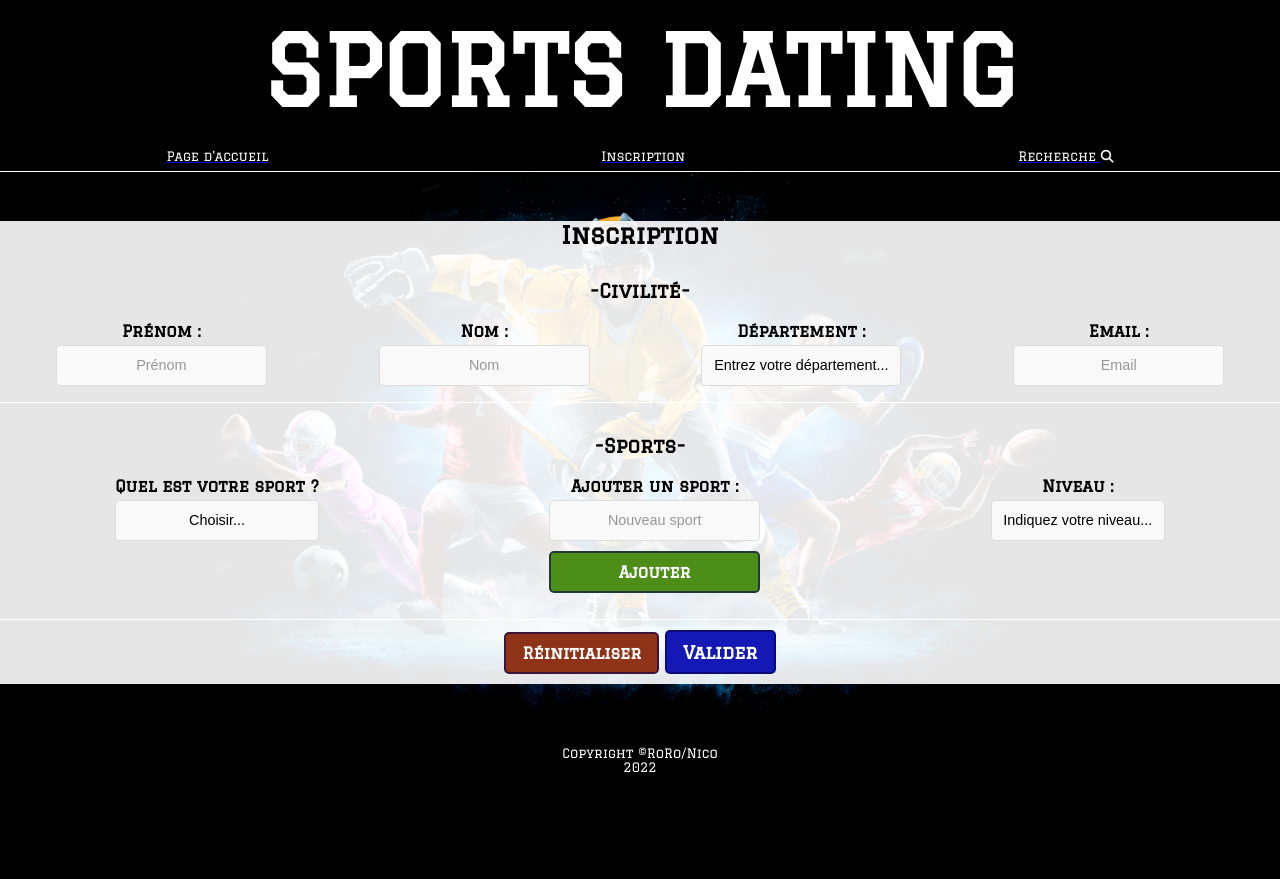
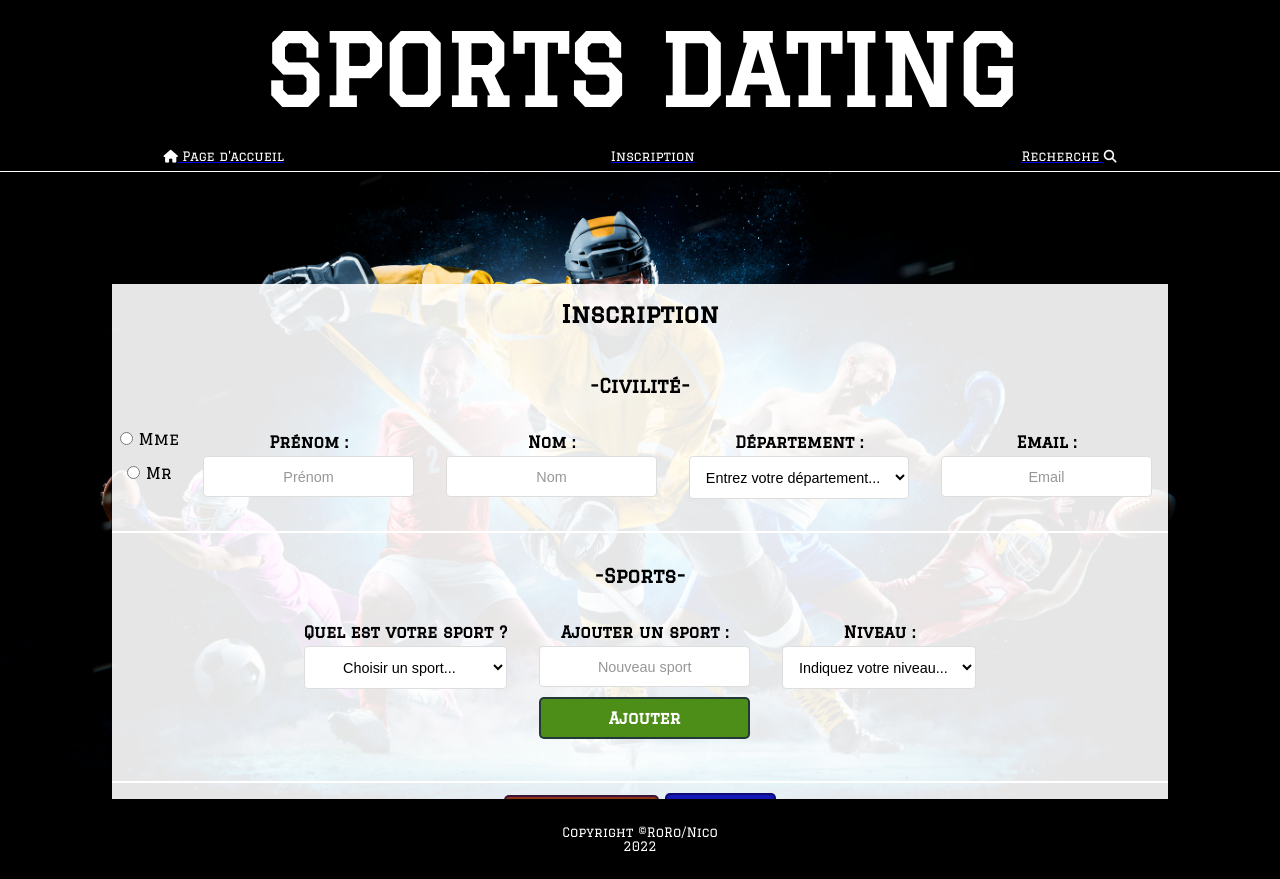
Before and after one commit to poloskanini/sportsdating, a PHP site: page /inscription.php in a window 1280 px wide. Before the commit the page ends 772 px from the top, so only its background shows below. Run offline with PHP 8.4, Linux system fonts and the light colour scheme; some libraries are stand-ins or nearby versions.

Commit message:
A little bit of painting ...-3

```diff
--- a/css/style.css
+++ b/css/style.css
@@ -15,7 +15,9 @@ body, html {
 
 body {
   text-align: center;
+  min-height: 100%;
   background-color: #000;
+  position: relative;
 }
 
 header,
@@ -33,6 +35,20 @@ footer {
       -ms-flex-align: center;
           align-items: center;
   padding: 1rem;
+}
+
+footer {
+  position: absolute;
+  bottom: 0;
+  width: 100%;
+  display: -webkit-box;
+  display: -ms-flexbox;
+  display: flex;
+  -webkit-box-orient: vertical;
+  -webkit-box-direction: normal;
+      -ms-flex-direction: column;
+          flex-direction: column;
+  font-size: .8rem;
 }
 
 header {
@@ -54,37 +70,30 @@ nav {
   background-color: #000;
 }
 
-.page-title {
+.nav-item {
   color: #FFF;
   margin: .6em 0;
-  font-size: clamp(0.8rem, 0.7vw, 2.6rem);
+  font-size: clamp(0.8rem, 0.7vw, 2rem);
 }
 
 .page-title-active {
   font-size: clamp(1.5rem, 0.7vw, 2.6rem);
+  padding: 1rem;
 }
 
-footer {
-  position: absolute;
-  bottom: 0;
-  width: 100%;
-  display: -webkit-box;
-  display: -ms-flexbox;
-  display: flex;
-  -webkit-box-orient: vertical;
-  -webkit-box-direction: normal;
-      -ms-flex-direction: column;
-          flex-direction: column;
-  font-size: .8rem;
-}
-
-.login-container {
-  min-height: 70%;
+.container {
+  min-height: 100%;
   position: relative;
   background-image: url(../assets/132330196_m.jpg);
   background-size: contain;
   background-position: bottom;
   background-repeat: no-repeat;
+}
+
+.login-form,
+.inscription-wrapper {
+  -webkit-box-shadow: 0 1px 1px black, 0 2px 2px black;
+  box-shadow: 0 1px 1px black, 0 2px 2px black;
 }
 
 .login-form {
@@ -126,9 +135,7 @@ footer {
 }
 
 .form-input {
-  -webkit-appearance: none;
   width: 100%;
-  max-width: 425px;
   min-height: calc(0.9em + (0.8em *2)+ 0.6em);
   padding: 0.8em;
   font-size: 0.9em;
@@ -136,7 +143,7 @@ footer {
   outline: none;
   border: 1px solid #ddd;
   border-radius: 4px;
-  background-color: #f9f9f9;
+  background-color: #FFF;
   -webkit-transition: background-color 0.25s, border-color 0.25s, color 0.25s;
   transition: background-color 0.25s, border-color 0.25s, color 0.25s;
 }
@@ -189,10 +196,31 @@ footer {
   display: -ms-flexbox;
   display: flex;
   width: 100%;
-  -ms-flex-pack: distribute;
-      justify-content: space-around;
+  -webkit-box-pack: center;
+      -ms-flex-pack: center;
+          justify-content: center;
   padding-bottom: 1rem;
-  border-bottom: 1px solid #FFF;
+  border-bottom: 2px solid #FFF;
+}
+
+.gender {
+  display: -webkit-box;
+  display: -ms-flexbox;
+  display: flex;
+  -webkit-box-pack: center;
+      -ms-flex-pack: center;
+          justify-content: center;
+  -webkit-box-align: center;
+      -ms-flex-align: center;
+          align-items: center;
+  -webkit-box-orient: vertical;
+  -webkit-box-direction: normal;
+      -ms-flex-direction: column;
+          flex-direction: column;
+}
+
+.miss, .mister {
+  padding: .5rem;
 }
 
 .block {
@@ -203,6 +231,7 @@ footer {
   -webkit-box-direction: normal;
       -ms-flex-direction: column;
           flex-direction: column;
+  padding: 1rem;
 }
 
 .inscription-container {
@@ -210,24 +239,39 @@ footer {
   background-size: contain;
   background-position: bottom;
   background-repeat: no-repeat;
-  min-height: 70%;
   display: -webkit-box;
   display: -ms-flexbox;
   display: flex;
-  -webkit-box-orient: vertical;
-  -webkit-box-direction: normal;
-      -ms-flex-direction: column;
-          flex-direction: column;
   -webkit-box-pack: center;
       -ms-flex-pack: center;
           justify-content: center;
+  -webkit-box-align: ce;
+      -ms-flex-align: ce;
+          align-items: ce;
 }
 
 .inscription-wrapper {
   background-color: rgba(255, 255, 255, 0.9);
+  margin: 7rem;
+  padding: 0 0 2rem;
 }
 
 .form-fields-inscription .form-title {
   margin: 2rem 0 0;
 }
+
+@media screen and (max-width: 800px) {
+  .form-fields-block {
+    display: block;
+  }
+  .inscription-wrapper {
+    background-color: rgba(255, 255, 255, 0.9);
+    margin: 2rem;
+    padding: 0 0 6rem;
+  }
+  .btn-green {
+    width: 50%;
+    margin: auto;
+  }
+}
 /*# sourceMappingURL=style.css.map */
--- a/css/style.scss
+++ b/css/style.scss
@@ -16,8 +16,9 @@ body, html {
 
 body {
   text-align: center;
-
+  min-height: 100%;
   background-color: #000;
+  position: relative;
 }
 
 //HEADER & FOOTER
@@ -30,6 +31,15 @@ footer {
   justify-content: center;
   align-items: center;
   padding: 1rem;
+}
+
+footer {
+  position: absolute;
+  bottom: 0;
+  width: 100%;
+  display: flex;
+  flex-direction: column;
+  font-size: .8rem;
 }
 
 header {
@@ -48,34 +58,31 @@ nav {
   background-color: #000;
 }
 
-.page-title {
+.nav-item {
   color: #FFF;
   margin: .6em 0;
-  font-size: clamp(.8rem, .7vw, 2.6rem);
+  font-size: clamp(.8rem, .7vw, 2rem);
 }
 
 .page-title-active {
   font-size: clamp(1.5rem, .7vw, 2.6rem);
-  ;
-}
-
-footer {
-  position: absolute;
-  bottom: 0;
-  width: 100%;
-  display: flex;
-  flex-direction: column;
-  font-size: .8rem;
+  padding: 1rem;
 }
 
 // LOGIN PAGE
-.login-container {
-  min-height: 70%;
+.container {
+  min-height: 100%;
   position: relative;
   background-image: url(../assets/132330196_m.jpg);
   background-size: contain;
   background-position: bottom;
   background-repeat: no-repeat;
+}
+
+.login-form,
+.inscription-wrapper {
+  -webkit-box-shadow: 0 1px 1px rgb(0, 0, 0 / 15%), 0 2px 2px rgb(0, 0, 0 / 15%);
+  box-shadow: 0 1px 1px rgb(0, 0, 0 / 15%), 0 2px 2px rgb(0, 0, 0 / 15%);
 }
 
 .login-form {
@@ -109,9 +116,7 @@ footer {
 }
 
 .form-input {
-  -webkit-appearance: none;
   width: 100%;
-  max-width: 425px;
   min-height: calc(0.9em + (0.8em *2)+ 0.6em);
   padding: 0.8em;
   font-size: 0.9em;
@@ -119,7 +124,7 @@ footer {
   outline: none;
   border: 1px solid #ddd;
   border-radius: 4px;
-  background-color: #f9f9f9;
+  background-color: #FFF;
   transition: background-color 0.25s, border-color 0.25s, color 0.25s;
 }
 
@@ -159,14 +164,26 @@ footer {
 .form-fields-block {
   display: flex;
   width: 100%;
-  justify-content: space-around;
+  justify-content: center;
   padding-bottom: 1rem;
-  border-bottom: 1px solid #FFF;
+  border-bottom: 2px solid #FFF;
+}
+
+.gender {
+  display: flex;
+  justify-content: center;
+  align-items: center;
+  flex-direction: column;
+}
+
+.miss, .mister{
+  padding: .5rem;
 }
 
 .block {
   display: flex;
   flex-direction: column;
+  padding: 1rem;
 }
 
 .inscription-container {
@@ -174,16 +191,34 @@ footer {
   background-size: contain;
   background-position: bottom;
   background-repeat: no-repeat;
-  min-height: 70%;
   display: flex;
-  flex-direction: column;
   justify-content: center;
+  align-items: ce;
 }
 
 .inscription-wrapper {
   background-color:rgba(255, 255, 255, 0.9);
+  margin: 7rem;
+  padding: 0 0 2rem;
 }
 
 .form-fields-inscription .form-title {
   margin: 2rem 0 0;
 }
+
+@media screen and (max-width: 800px) {
+  .form-fields-block {
+    display: block;
+  }
+
+  .inscription-wrapper {
+    background-color: rgba(255, 255, 255, 0.9);
+    margin: 2rem;
+    padding: 0 0 6rem;
+  }
+
+  .btn-green {
+    width: 50%;
+    margin: auto;
+  }
+}
--- a/inscription.php
+++ b/inscription.php
@@ -9,24 +9,39 @@
 <?php include('./shared/head.php') ?>
 <body>
 
+  <div class="container">
   <!-- HEADER -->
   <?php
   include('./shared/header.php');
   include('./shared/navbar.php');
   ?>
 
-  <div class="inscription-container">
 
     <div class="inscription-wrapper">
       <h2 class="page-title-active">Inscription</h2>
 
-      <form class="inscription-form" action="inscription.php" method="POST">
+      <form class="inscription-form form" action="inscription.php" method="POST">
 
+        <!-- Form Fields Inscription -->
         <div class="form-fields-inscription">
 
           <!-- Civilité -->
           <h3 class="form-title">-Civilité-</h3>
+
           <div class="form-fields-block form-fields-civility">
+
+            <!-- Gender -->
+            <div class="gender">
+              <div class="miss">
+                <input type="radio" id="miss" name="gender" value="Mme">
+                <label for="huey">Mme</label>
+              </div>
+              <div class="mister">
+                <input type="radio" id="mister" name="gender" value="Mr">
+                <label for="huey">Mr</label>
+              </div>
+            </div>
+
             <!-- Firstname -->
             <div class="block">
               <label class="form-label" for="firstname">Prénom :</label>
@@ -44,12 +59,12 @@
               <label class="form-label" for="departement">Département :</label>
               <select class="form-input" name="departement" id="departement">
                 <option value="">Entrez votre département...</option>
+                <option value="31">31-Toulouse</option>
+                <option value="75">75-Paris</option>
+                <option value="78">78-Yvelines</option>
+                <option value="91">91-Essonne</option>
+                <option value="2A">2A-Corse du Sud</option>
                 <option value="974">974-La Réunion</option>
-                <option value="91">91-Essonne</option>
-                <option value="78">78-Yvelines</option>
-                <option value="31">31-Toulouse</option>
-                <option value="2A">2A-Corse du Sud</option>
-                <option value="75">75-Paris</option>
               </select>
             </div>
 
@@ -73,7 +88,7 @@
             <div class="block">
               <label class="form-label" for="sportCategory">Quel est votre sport ?</label>
               <select class="form-input" name="sportCategory" id="sportCategory">
-                <option value="">Choisir...</option>
+                <option value="">Choisir un sport...</option>
                 <option value="hockey">Hockey</option>
                 <option value="football">Football</option>
                 <option value="baseball">Baseball</option>
--- a/search.php
+++ b/search.php
@@ -16,8 +16,6 @@
   include('./shared/navbar.php');
   ?>
 
-<h2 class="page-title">Recherche</h2>
-
   <!-- FOOTER -->
   <?php include('./shared/footer.php'); ?>
 
--- a/shared/navbar.php
+++ b/shared/navbar.php
@@ -1,11 +1,11 @@
 <nav>
   <a href="index.php">
-    <p class="page-title">Page d'accueil</p>
+    <p class="nav-item"><i class="fa-solid fa-house"></i> Page d'accueil</p>
   </a>
   <a href="inscription.php">
-    <p class="page-title">Inscription</p>
+    <p class="nav-item">Inscription</p>
   </a>
   <a href="search.php">
-    <p class="page-title">Recherche <i class="fas fa-search"></i></p>
+    <p class="nav-item">Recherche <i class="fas fa-search"></i></p>
   </a>
 </nav>
```
Also changed, not shown: index.php (+5 -5 lines), 1 other file.
